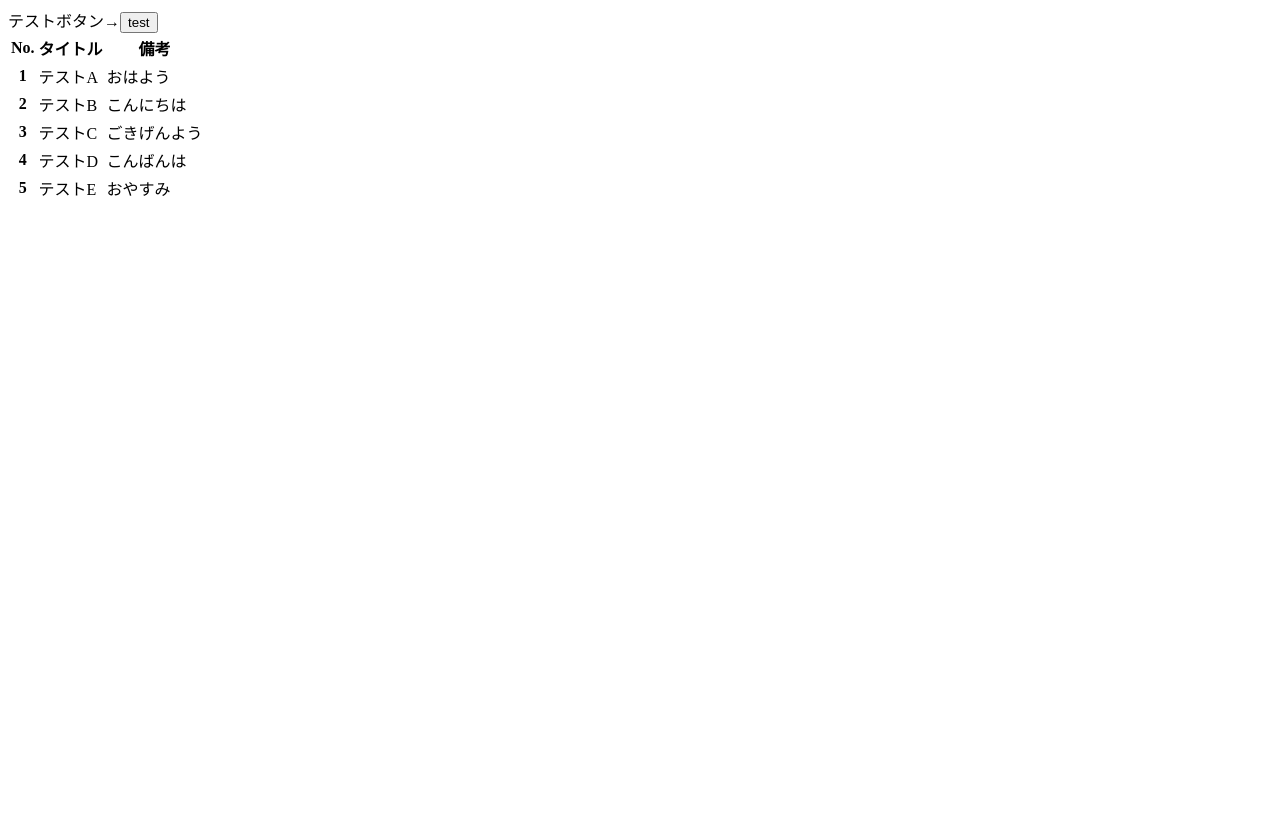
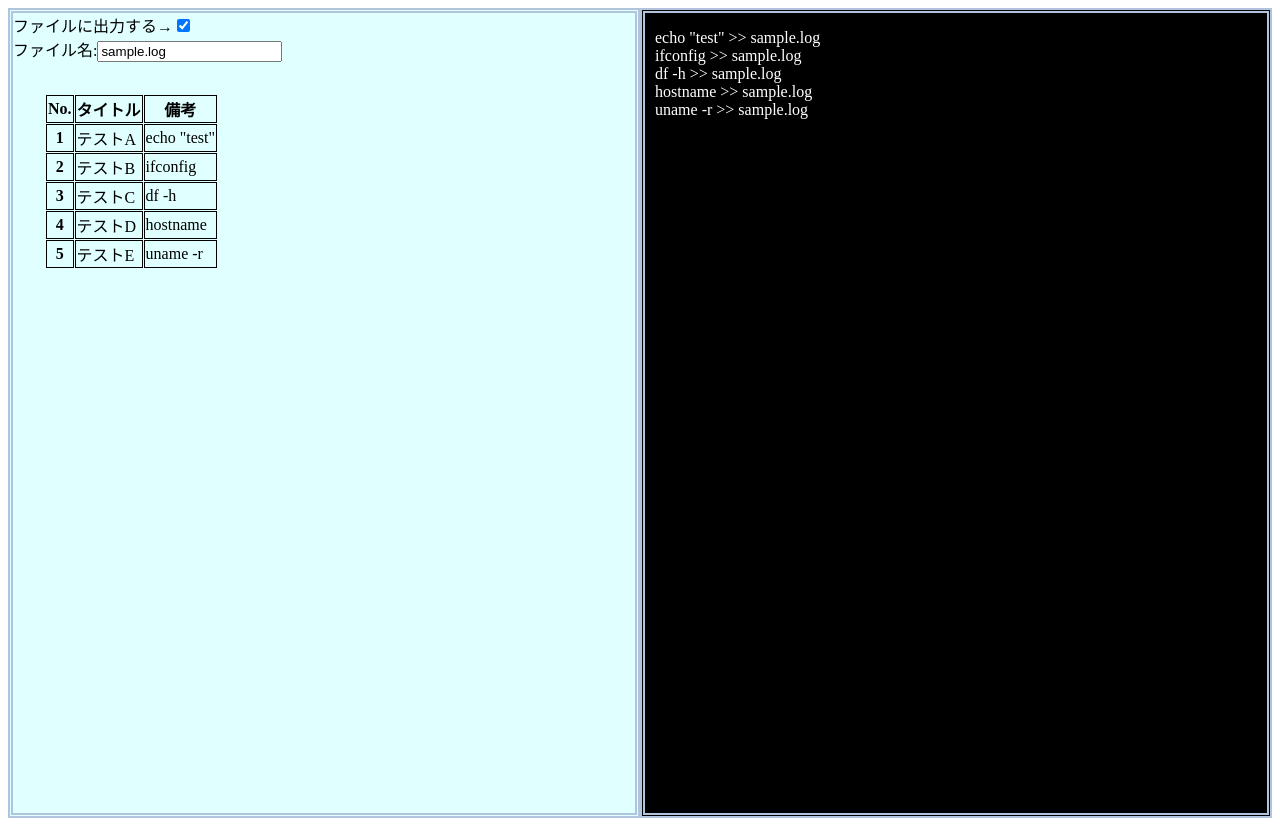
Before and after one commit to nkymriy/script_editor, a plain HTML site: page main.html in a window 1280 px wide. Before the commit the page ends 800 px from the top, so only its background shows below. Drawn offline with Linux system fonts and the light colour scheme.

Commit message:
UPDATE ドラッグ時の挙動修正、出力対応

```diff
--- /dev/null
+++ b/css/main.css
@@ -0,0 +1,35 @@
+.wrapper {
+	display: flex;
+}
+
+.column {
+	width: 50%;
+	height: 100vh;
+	border: 5px double lightsteelblue;
+}
+
+.left-column {
+	background-color: lightcyan;
+}
+
+.right-column {
+	background-color: black;
+	color: white;
+}
+
+.console-space {
+	padding-left: 10px;
+}
+
+#command-table {
+	padding: 2rem;
+}
+
+table {
+	border-spacing: 1px;
+}
+
+td,
+th {
+	border: 1px black solid;
+}
--- a/js/script.js
+++ b/js/script.js
@@ -1,10 +1,30 @@
-$(window).on("load", function(){
-	$(".sortable-list").sortable();
+$(window).on("load", function () {
+	$(".sortable-list").sortable({
+		axis: "y",
+		containment: $("#table-wrapper"),
+		create: function (event, ui) { update_console(this); },
+		deactivate: function (event, ui) { update_console(this); }
+	});
 
-	$("#test-button").on("click", function(){
+	$("#test-button").on("click", function () {
 		console.log("");
-		$(".sortable-list").find("[data-type='text']").each(function(i){
-			console.log((i+1) + $(this).text());
+		$(".sortable-list").find("[data-type='text']").each(function (i) {
+			console.log((i + 1) + $(this).text());
 		});
 	});
+
+	$("#is-output-file").on("click", function () { update_console($(".sortable-list")) });
 });
+
+function update_console(jObject) {
+	$console = $(".console-space");
+	$console.text("");
+	$(jObject).children().each(function () {
+		command = $(this).find("[data-type='command']").text();
+		if ($("#is-output-file").is(":checked")) {
+			command += " >> " + $("#output-file-name").val();
+
+		}
+		$console.html($console.html() + command + "<br>");
+	})
+}
--- a/main.html
+++ b/main.html
@@ -5,11 +5,16 @@
 	<script src="js/import/jquery-3.6.3.min.js"></script>
 	<script src="js/import/jquery-ui-1.13.2/jquery-ui.js"></script>
 	<script src="js/script.js"></script>
+	<link rel="stylesheet" href="css/main.css">
 </head>
 
 <body>
-	テストボタン→<input type="button" id="test-button" value="test">
-	<table>
+	<div class="wrapper">
+		<div class="column left-column">
+			ファイルに出力する→<input type="checkbox" id="is-output-file" checked><br>
+			ファイル名:<input type="text" id="output-file-name" value="sample.log">
+			<div id="table-wrapper">
+				<table id="command-table">
 					<thead>
 						<tr>
 							<th>No.</th>
@@ -19,32 +24,39 @@
 					</thead>
 					<tbody class="sortable-list">
 						<tr data-no="1">
-				<th>1</th>
+							<th data-type="no">1</th>
 							<td data-type="text">テストA</td>
-				<td>おはよう</td>
+							<td data-type="command">echo "test"</td>
 						</tr>
 						<tr data-no="2">
-				<th>2</th>
+							<th data-type="no">2</th>
 							<td data-type="text">テストB</td>
-				<td>こんにちは</td>
+							<td data-type="command">ifconfig</td>
 						</tr>
 						<tr data-no="3">
-				<th>3</th>
+							<th data-type="no">3</th>
 							<td data-type="text">テストC</td>
-				<td>ごきげんよう</td>
+							<td data-type="command">df -h</td>
 						</tr>
 						<tr data-no="4">
-				<th>4</th>
+							<th data-type="no">4</th>
 							<td data-type="text">テストD</td>
-				<td>こんばんは</td>
+							<td data-type="command">hostname</td>
 						</tr>
 						<tr data-no="5">
-				<th>5</th>
+							<th data-type="no">5</th>
 							<td data-type="text">テストE</td>
-				<td>おやすみ</td>
+							<td data-type="command">uname -r</td>
 						</tr>
 					</tbody>
 				</table>
+			</div>
+		</div>
+		<div class="column right-column">
+			<p class="console-space">
+			</p>
+		</div>
+	</div>
 </body>
 
 </html>
```
Lines whose indentation alone changed are shown as unchanged.
